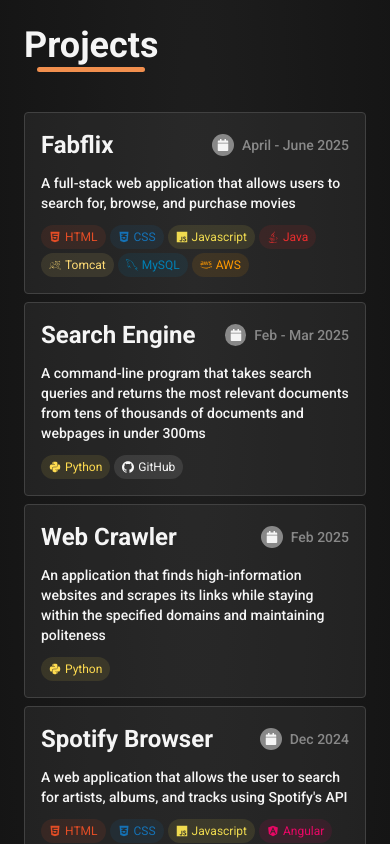
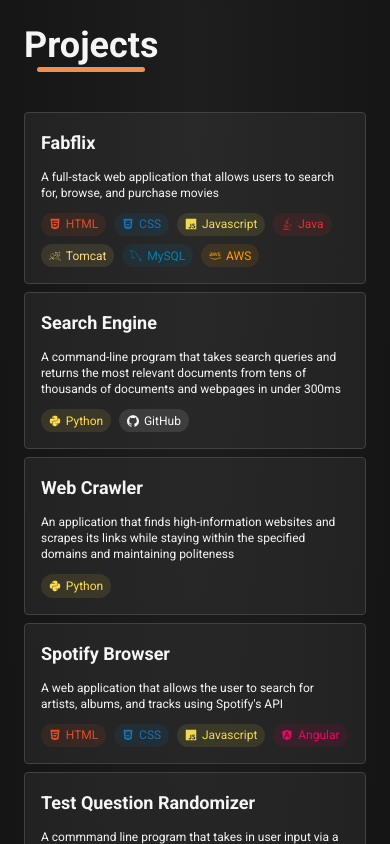
Before and after one commit to hnouizi/hnouizi.github.io, a React (Vite) app: page / in a window 390 px wide. Shown: the part 1780-2624 px from the top of the page. Built offline with nearby package versions, Linux system fonts and the light colour scheme.

Commit message:
removed duration & made text size responsive

```diff
--- a/src/components/ProjectSection.tsx
+++ b/src/components/ProjectSection.tsx
@@ -1,31 +1,21 @@
-import { FaCalendar } from "react-icons/fa";
 import SkillTag from "./SkillTag";
 
 type ProjectSectionProps = {
     title: string,
-    duration: string,
     description: string,
     skills: string[]
 }
 
-const ProjectSection = ({ title, duration, description, skills }: ProjectSectionProps) => {
+const ProjectSection = ({ title, description, skills }: ProjectSectionProps) => {
     return (
         <div className="w-full flex flex-col gap-3 p-4 sm:p-5 rounded border-1 border-darkgray-80 bg-white/5 hover:bg-white/6 cursor-pointer hover:scale-102 transition-all duration-75">
-            <div className="w-full flex justify-between">
-                <div className="text-2xl font-bold">
-                    {title}
-                </div>
-                <div className="flex items-center gap-2 text-sm text-darkgray-50 font-medium">
-                    <div className="p-[0.3rem] bg-darkgray-50 rounded-full">
-                        <FaCalendar className="text-xs text-neutral-100"/>
-                    </div>
-                    {duration}
-                </div>
+            <div className="text-lg xs:text-xl sm:text-2xl font-bold">
+                {title}
             </div>
-            <div className="text-sm font-medium">
+            <div className="text-xs sm:text-sm">
                 {description}
             </div>
-            <div className="w-full flex flex-wrap gap-1">
+            <div className="w-full flex flex-wrap gap-2">
                 {skills.map((skill) => (
                     <SkillTag
                         key={`${title}:${skill}`}
--- a/src/components/Projects.tsx
+++ b/src/components/Projects.tsx
@@ -13,7 +13,6 @@
                     <ProjectSection
                         key={project.title}
                         title={project.title}
-                        duration={project.duration}
                         description={project.description}
                         skills={project.skills}
                     />
--- a/src/components/SkillTag.tsx
+++ b/src/components/SkillTag.tsx
@@ -77,7 +77,7 @@
     }
 
     return (
-        <div className={`flex gap-1 items-center ${SKILL_MAP[skillKey].styles} px-2 py-1 rounded-full text-xs`}>
+        <div className={`flex gap-[0.3rem] items-center ${SKILL_MAP[skillKey].styles} px-2 py-[0.35rem] rounded-full text-xs/3`}>
             {SKILL_MAP[skillKey].icon}
             {skill}
         </div>
```
